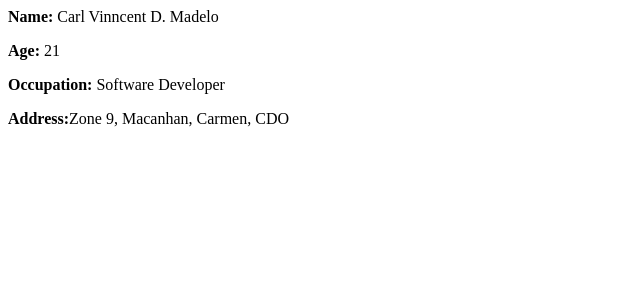
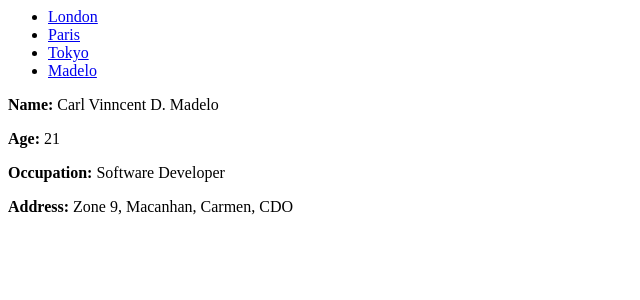
Before and after one commit to JeremiahSimo/BAM285, a PHP site: page /madelo.php in a window 1280 px wide. Shown: the top 300 px of the page, without its empty margins (0-640 px from the left). Run offline with PHP 8.4, Linux system fonts and the light colour scheme.

Commit message:
madelo file added

```diff
--- a/home_page.php
+++ b/home_page.php
@@ -87,6 +87,7 @@ footer {
       <li><a href="home_page.php?page=london">London</a></li>
       <li><a href="home_page.php?page=paris">Paris</a></li>
       <li><a href="home_page.php?page=tokyo">Tokyo</a></li>
+      <li><a href="home_page.php?page=madelo">Madelo</a></li>
     </ul>
   </nav>
 
@@ -109,6 +110,10 @@ footer {
                             include 'tokyo.php';
                             break;
 
+                            case 'madelo': // Handle the Madelo case
+                              include 'madelo.php';
+                              break;
+
             }
 
         }
--- a/modules/madelo.php
+++ b/modules/madelo.php
@@ -1,4 +1,47 @@
+<section>
+  <nav>
+    <ul>
+      <li><a href="home_page.php?page=london">London</a></li>
+      <li><a href="home_page.php?page=paris">Paris</a></li>
+      <li><a href="home_page.php?page=tokyo">Tokyo</a></li>
+      <li><a href="home_page.php?page=madelo">Madelo</a></li>
+    </ul>
+  </nav>
+
+  <article>
+    <?php
+        if (isset($_GET['page'])){
+
+            $page = htmlspecialchars($_GET['page']);
+
+            switch ($page) {
+                case 'london':
+                    include 'london.php';
+                    break;
+
+                case 'paris':
+                    include 'paris.php';
+                    break;
+
+                case 'tokyo':
+                    include 'tokyo.php';
+                    break;
+
+                case 'madelo': // Handle the Madelo case
+                    include 'madelo.php';
+                    break;
+
+                default:
+                    echo "<p>Page not found.</p>"; // Default message if no valid page is found
+                    break;
+            }
+        }
+    ?>
+  </article>
+</section>
+
+<!-- Personal Information -->
 <p><strong>Name:</strong> Carl Vinncent D. Madelo</p>
-    <p><strong>Age:</strong> 21</p>
-    <p><strong>Occupation:</strong> Software Developer</p>
-    <p><strong>Address:</strong>Zone 9, Macanhan, Carmen, CDO</p>
+<p><strong>Age:</strong> 21</p>
+<p><strong>Occupation:</strong> Software Developer</p>
+<p><strong>Address:</strong> Zone 9, Macanhan, Carmen, CDO</p>
```
